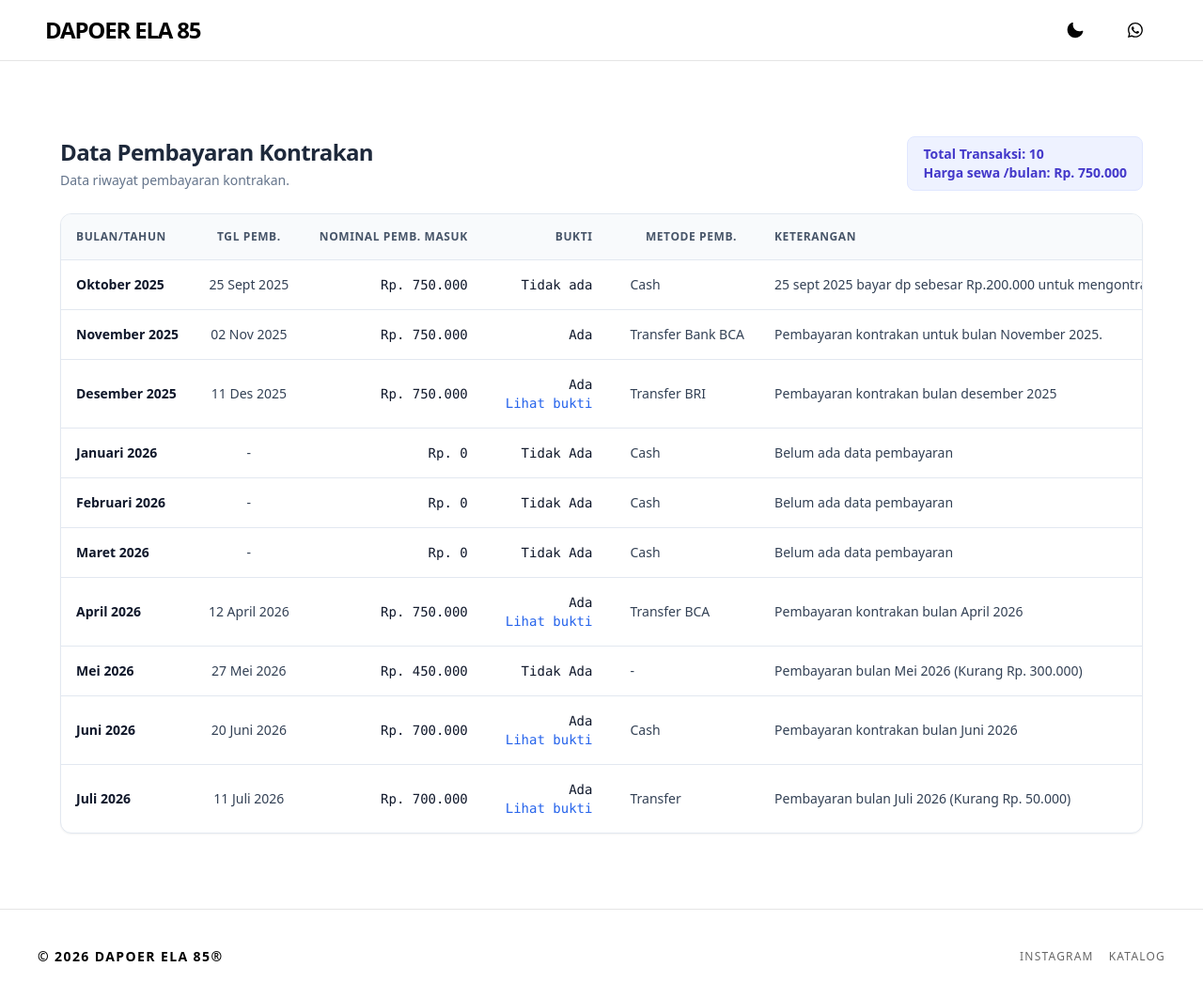
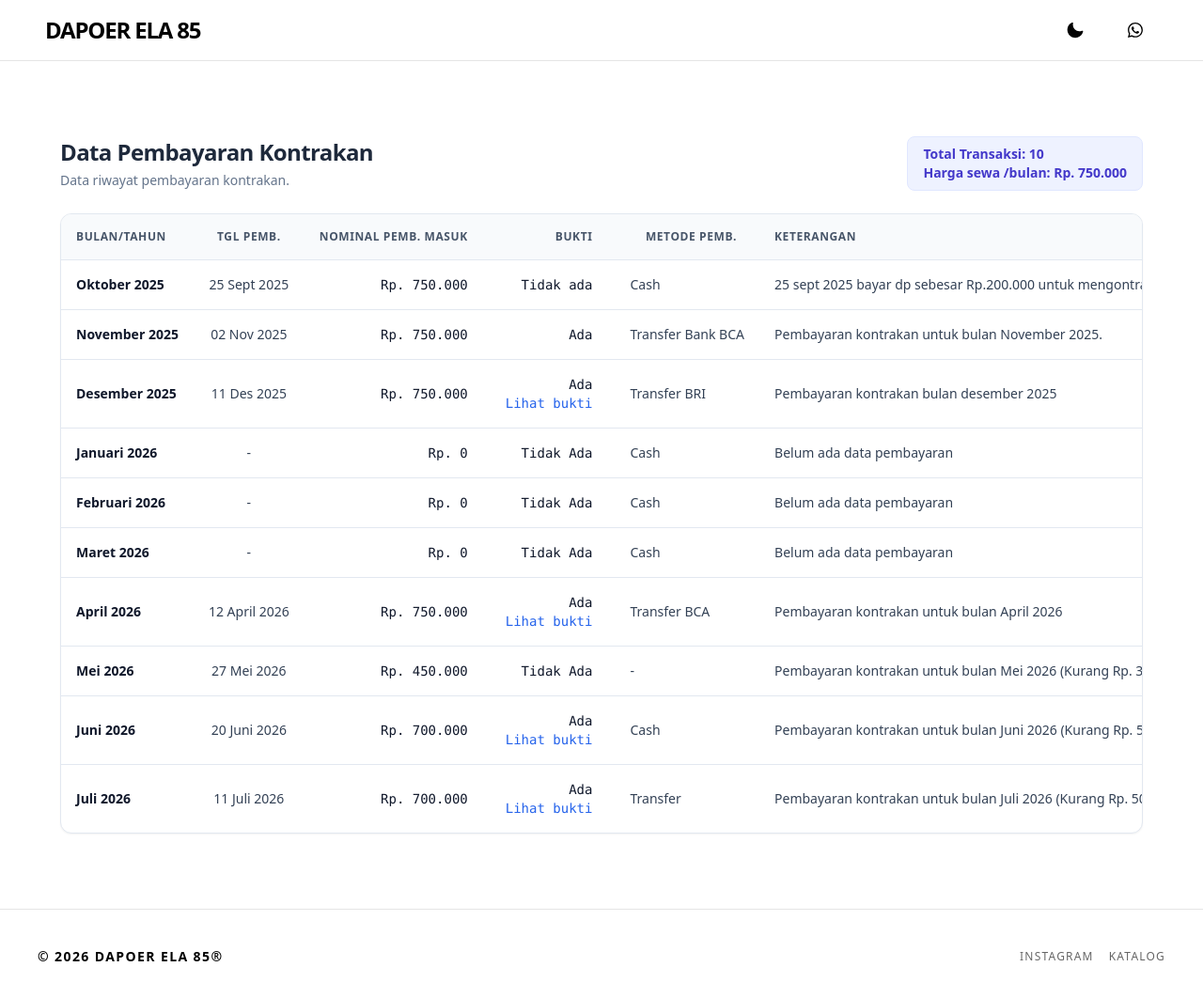
Before and after one commit to dapoerela85/dapoerela85.github.io, a Jekyll site: the page built from _pages/kontrakan.html, in a window 1280 px wide and 1068 px high. Shown: the top 1062 px of the window at 94% size. Built offline with Jekyll 4.4.1, drawn with Linux system fonts in a browser that asks for light colours; nearby versions of some CDN libraries.

Commit message:
Refactor payment entries in kontrakan.yml
Removed nominal field from payment entries and updated descriptions for clarity.

```diff
--- a/_data/kontrakan.yml
+++ b/_data/kontrakan.yml
@@ -3,7 +3,6 @@ kontrakan:
     title: Oktober 2025
     tgl: 25 Sept 2025
     metode: Cash
-    nominal: Rp. 750.000
     bayar: Rp. 750.000
     desc: "25 sept 2025 bayar dp sebesar Rp.200.000 untuk mengontrak di bulan Oktober, dan sisa pembayaran Rp. 550.000."
     bukti: Tidak ada
@@ -12,7 +11,6 @@ kontrakan:
     title: November 2025
     tgl: 02 Nov 2025
     metode: Transfer Bank BCA
-    nominal: Rp. 750.000
     bayar: Rp. 750.000
     desc: "Pembayaran kontrakan untuk bulan November 2025." # KOREKSI: Sebelumnya tertulis September
     bukti: Ada
@@ -21,7 +19,6 @@ kontrakan:
     title: Desember 2025
     tgl: 11 Des 2025
     metode: Transfer BRI
-    nominal: Rp. 750.000
     bayar: Rp. 750.000
     desc: "Pembayaran kontrakan bulan desember 2025"
     bukti: Ada
@@ -31,7 +28,6 @@ kontrakan:
     title: Januari 2026
     tgl: "-"
     metode: Cash
-    nominal: Rp. 750.000
     bayar: Rp. 0
     desc: "Belum ada data pembayaran"
     bukti: Tidak Ada
@@ -40,7 +36,6 @@ kontrakan:
     title: Februari 2026
     tgl: "-"
     metode: Cash
-    nominal: Rp. 750.000
     bayar: Rp. 0
     desc: "Belum ada data pembayaran"
     bukti: Tidak Ada
@@ -49,7 +44,6 @@ kontrakan:
     title: Maret 2026
     tgl: "-"
     metode: Cash
-    nominal: Rp. 750.000
     bayar: Rp. 0
     desc: "Belum ada data pembayaran"
     bukti: Tidak Ada
@@ -58,9 +52,8 @@ kontrakan:
     title: April 2026
     tgl: 12 April 2026
     metode: Transfer BCA
-    nominal: Rp. 750.000
     bayar: Rp. 750.000
-    desc: "Pembayaran kontrakan bulan April 2026"
+    desc: "Pembayaran kontrakan untuk bulan April 2026"
     bukti: Ada
     img: kon-12-april-26.jpg
 
@@ -68,18 +61,16 @@ kontrakan:
     title: Mei 2026
     tgl: 27 Mei 2026
     metode: "-"
-    nominal: Rp. 750.000
     bayar: Rp. 450.000
-    desc: "Pembayaran bulan Mei 2026 (Kurang Rp. 300.000)"
+    desc: "Pembayaran kontrakan untuk bulan Mei 2026 (Kurang Rp. 300.000)"
     bukti: Tidak Ada
 
   - id: juni-2026
     title: Juni 2026
     tgl: "20 Juni 2026"
     metode: Cash
-    nominal: Rp. 750.000
     bayar: Rp. 700.000
-    desc: "Pembayaran kontrakan bulan Juni 2026"
+    desc: "Pembayaran kontrakan untuk bulan Juni 2026 (Kurang Rp. 50.000)."
     bukti: Ada
     img: kon-20-juni-26.jpg
 
@@ -87,8 +78,7 @@ kontrakan:
     title: Juli 2026
     tgl: 11 Juli 2026
     metode: Transfer
-    nominal: Rp. 750.000
     bayar: Rp. 700.000
-    desc: "Pembayaran bulan Juli 2026 (Kurang Rp. 50.000)"
+    desc: "Pembayaran kontrakan untuk bulan Juli 2026 (Kurang Rp. 50.000)."
     bukti: Ada
     img: kon-10-juli-26.jpg
```
